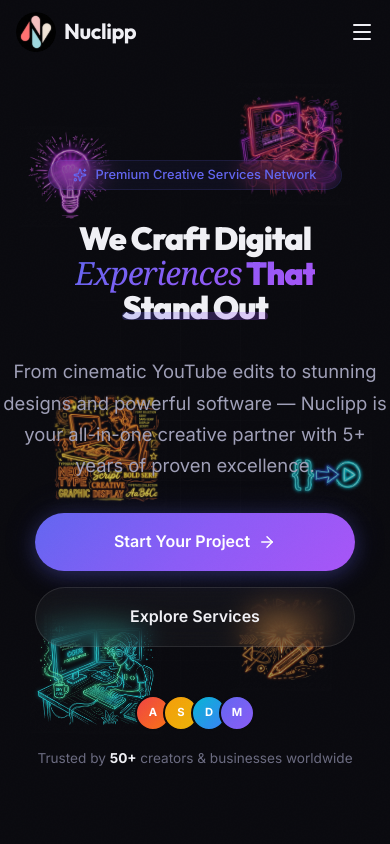
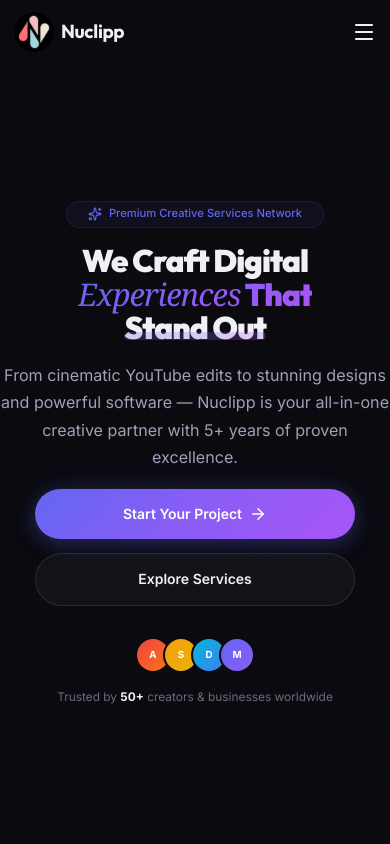
Before and after one commit to armansingh1196/Nuclipp-Website, a Next.js app: page / in a window 390 px wide. Shown: the top 844 px of the page. Built offline with nearby package versions, Linux system fonts and the light colour scheme; a web font is replaced by a local one.

Commit message:
Implement PWA and Mobile Responsiveness

```diff
--- a/next.config.mjs
+++ b/next.config.mjs
@@ -1,6 +1,13 @@
+import withPWAInit from "@ducanh2912/next-pwa";
+
+const withPWA = withPWAInit({
+  dest: "public",
+  disable: process.env.NODE_ENV === "development",
+});
+
 /** @type {import('next').NextConfig} */
 const nextConfig = {
   /* config options here */
 };
 
-export default nextConfig;
+export default withPWA(nextConfig);
--- a/package.json
+++ b/package.json
@@ -4,11 +4,12 @@
   "private": true,
   "scripts": {
     "dev": "next dev",
-    "build": "next build",
+    "build": "next build --webpack",
     "start": "next start",
     "lint": "eslint"
   },
   "dependencies": {
+    "@ducanh2912/next-pwa": "^10.2.9",
     "lucide-react": "^1.18.0",
     "next": "16.2.9",
     "react": "19.2.4",
--- a/src/app/contact/page.js
+++ b/src/app/contact/page.js
@@ -34,7 +34,7 @@ export default function ContactPage() {
     e.preventDefault();
 
     // Construct mailto link
-    const toEmail = 'hello@nuclipp.com'; // Replace with your actual email
+    const toEmail = 'business.nuclipp@gmail.com';
     const subject = `New Project Inquiry from ${formState.name}`;
     const body = `Name: ${formState.name}
 Email: ${formState.email}
@@ -86,7 +86,7 @@ ${formState.message}
             <div className={`glass-card ${styles.formCard}`}>
               <div className={styles.formHeader}>
                 <h2>Send a Message</h2>
-                <p>Fill out the details below and we&apos;ll be in touch shortly.</p>
+                <p>Fill out the details below. All inquiries are securely logged into our Trello CRM to ensure your project is managed with complete transparency from day one.</p>
               </div>
 
               {isSubmitted ? (
--- a/src/app/globals.css
+++ b/src/app/globals.css
@@ -380,5 +380,24 @@ p {
 
   :root {
     --nav-height: 64px;
+    --space-xl: 1.5rem;
+    --space-2xl: 2rem;
+    --space-3xl: 2.5rem;
+    --space-4xl: 3.5rem;
+    --space-5xl: 5rem;
+  }
+
+  html {
+    font-size: 14px;
   }
 }
+
+@media (max-width: 480px) {
+  :root {
+    --space-xl: 1.25rem;
+    --space-2xl: 1.5rem;
+    --space-3xl: 2rem;
+    --space-4xl: 2.5rem;
+    --space-5xl: 4rem;
+  }
+}
--- a/src/app/layout.js
+++ b/src/app/layout.js
@@ -16,7 +16,17 @@ const outfit = Outfit({
   display: "swap",
 });
 
+export const viewport = {
+  themeColor: "#0a0a0f",
+};
+
 export const metadata = {
+  manifest: "/manifest.json",
+  appleWebApp: {
+    capable: true,
+    statusBarStyle: "default",
+    title: "Nuclipp",
+  },
   metadataBase: new URL("https://nuclipp.com"),
   title: {
     default: "Nuclipp — Premium Freelance Creative Services | Video Editing, Graphic Design & Development",
--- a/src/components/ParallaxImage/ParallaxImage.module.css
+++ b/src/components/ParallaxImage/ParallaxImage.module.css
@@ -50,3 +50,9 @@
 .parallaxContainer[data-color="cyan"]::after {
   background: radial-gradient(circle, rgba(6, 182, 212, 0.4), transparent 70%);
 }
+
+@media (max-width: 768px) {
+  .parallaxContainer {
+    display: none !important;
+  }
+}
```
Also changed, not shown: public/manifest.json (added), 1 other file (tests, documents, lock files or other folders).
